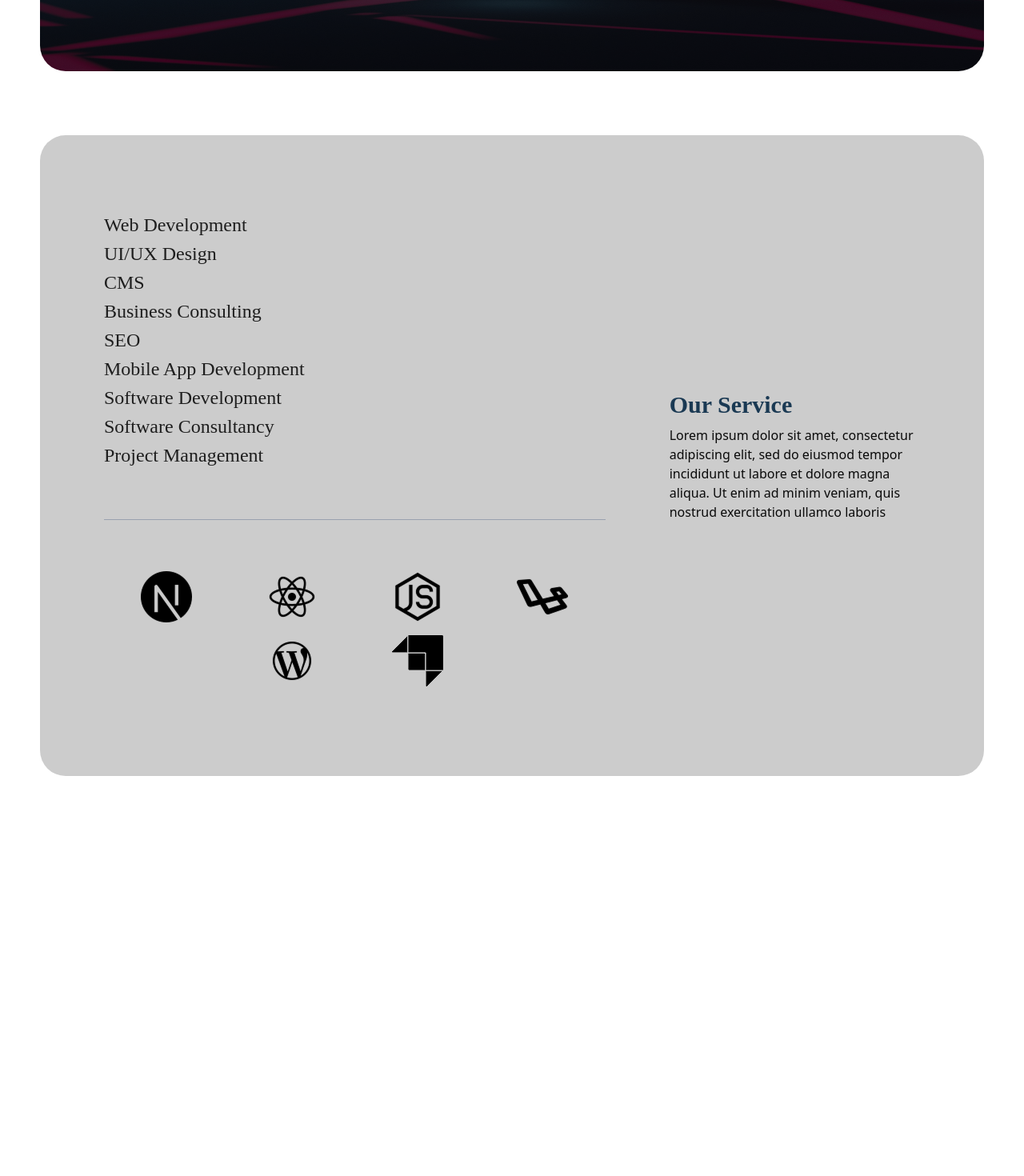
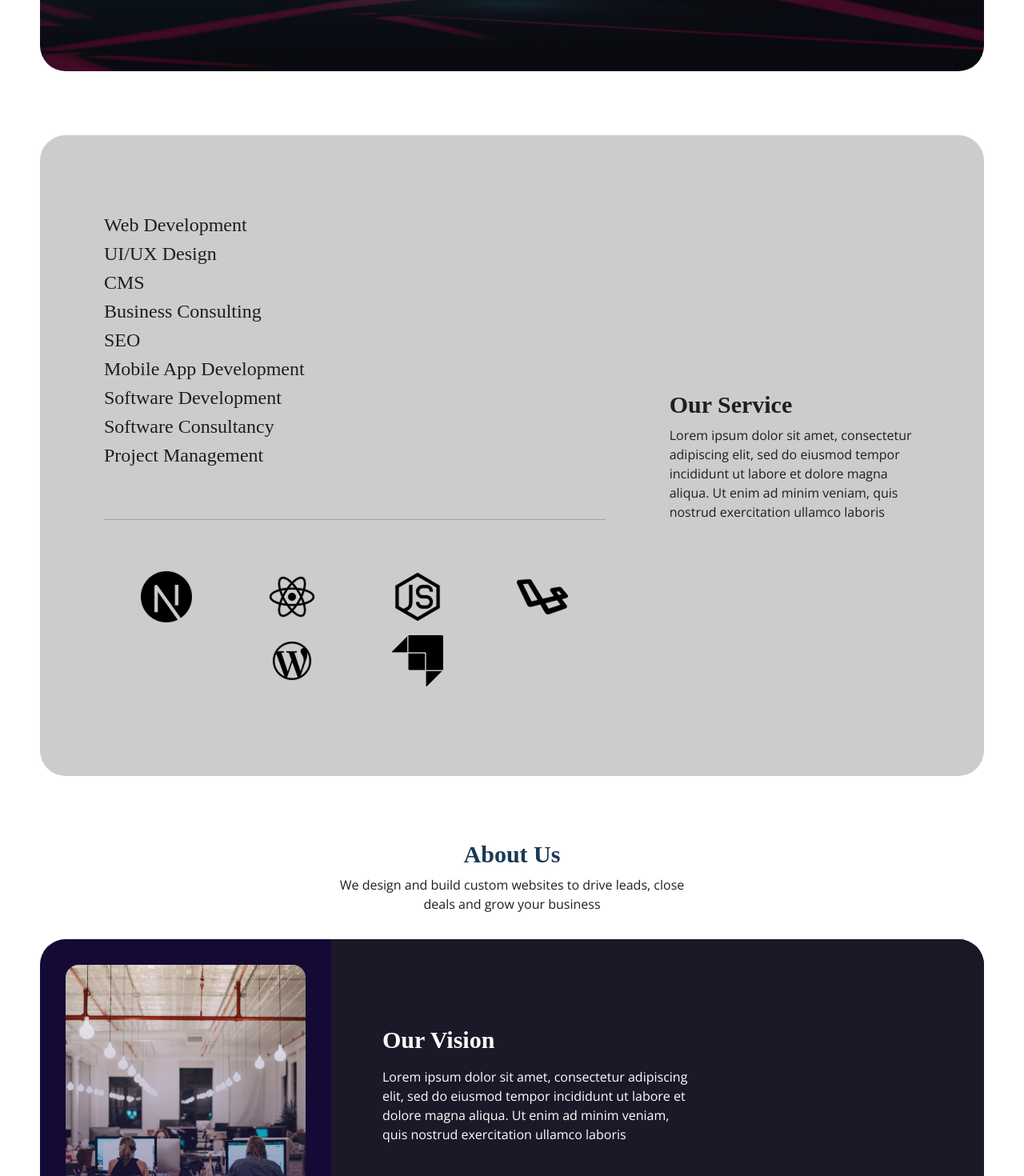
Before and after one commit to rans0000/outthynk, a React (Vite) app: page / in a window 1280 px wide. Shown: the part 551-2021 px from the top of the page at 80% size. Before the commit the page ends 1521 px from the top, so only its background shows below. Built offline with nearby package versions, Linux system fonts and the light colour scheme; a web font is replaced by a local one.

Commit message:
add about-us widget

```diff
--- a/src/App.css
+++ b/src/App.css
@@ -128,7 +128,7 @@
     @apply border-border outline-ring/50;
   }
   body {
-    @apply bg-background text-foreground text-appgray;
+    @apply font-open-sans bg-background text-appgray;
   }
 
   #root {
--- a/src/App.tsx
+++ b/src/App.tsx
@@ -1,14 +1,16 @@
 import './App.css'
+import AboutUs from './components/widgets/about-us'
 import Header from './components/widgets/header'
 import Service from './components/widgets/service'
 
 function App() {
 
   return (
-    <div className="wrapper flex flex-col max-w-[1200px] gap-y-20 m-auto px-2.5">
+    <main className="wrapper flex flex-col max-w-[1200px] gap-y-20 m-auto px-2.5">
       <Header />
       <Service />
-    </div>
+      <AboutUs />
+    </main>
   )
 }
 
--- /dev/null
+++ b/src/components/widgets/about-us.tsx
@@ -0,0 +1,25 @@
+
+function AboutUs() {
+    return (
+        <article>
+            <div className="flex flex-col justify-center gap-2 m-auto w-full max-w-md mb-8">
+                <h2 className="app-title2 text-appdark text-center">About Us</h2>
+                <p className="text-center">We design and build custom websites to drive leads, close deals and grow your business</p>
+            </div>
+
+            <figure className="rounded-4xl flex flex-col overflow-hidden md:flex-nowrap md:flex-row md:bg-[#140A35]">
+                <div className="m-8 flex justify-center">
+                    <img className="rounded-2xl aspect-square overflow-hidden" src="images/office.png" width="300" height="300" alt="Our office" />
+                </div>
+                <figcaption className="p-16 flex flex-col justify-center grow md:bg-[#191927] md:text-white">
+                    <h3 className="app-title2 mb-4">Our Vision</h3>
+                    <div className="max-w-sm">
+                        <p>Lorem ipsum dolor sit amet, consectetur adipiscing elit, sed do eiusmod  tempor incididunt ut labore et dolore magna aliqua. Ut enim ad minim  veniam, quis nostrud exercitation ullamco laboris</p>
+                    </div>
+                </figcaption>
+            </figure>
+        </article>
+    )
+}
+
+export default AboutUs
--- a/src/components/widgets/service.tsx
+++ b/src/components/widgets/service.tsx
@@ -3,7 +3,7 @@ function Service() {
     return (
         <article className='px-20 py-24 flex flex-col gap-20 bg-[#ccc] rounded-xl lg:rounded-4xl md:flex-row md:flex-nowrap'>
             <div className='md:w-4/12 md:order-2 md:flex md:flex-col md:justify-center'>
-                <h2 className='app-title2 text-appdark mb-2'>Our Service</h2>
+                <h2 className='app-title2 text-appgray mb-2'>Our Service</h2>
                 <p>Lorem ipsum dolor sit amet, consectetur adipiscing elit, sed do eiusmod  tempor incididunt ut labore et dolore magna aliqua. Ut enim ad minim  veniam, quis nostrud exercitation ullamco laboris</p>
             </div>
             <div className='flex flex-col md:w-8/12'>
```
Also changed, not shown: public/images/office.png (added).
